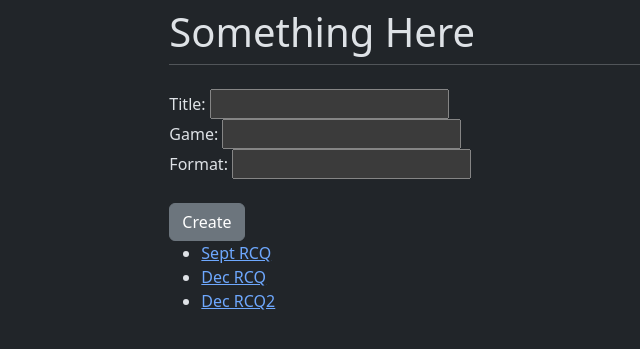
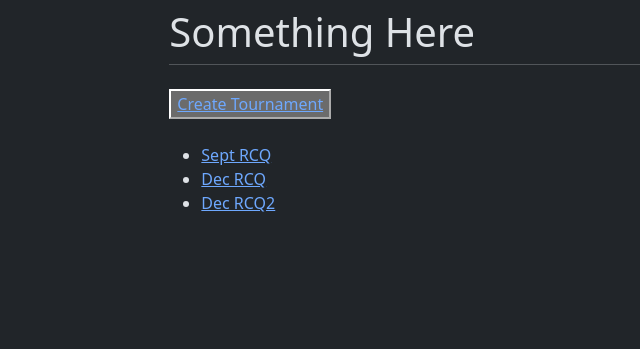
Before and after one commit to jake-mauney/CardCollector, a Django app: page /tournament/ in a window 1280 px wide. Shown: the part 56-405 px from the top of the page, without its empty margins (48-688 px from the left). Run offline with Django 5.2, Linux system fonts and the light colour scheme; data comes from the database, SQL or seed files in the repository; both versions use the stored data as it was after the commit.

```diff
--- a/tournament/templates/tournament/tourhome.html
+++ b/tournament/templates/tournament/tourhome.html
@@ -2,13 +2,10 @@
 
 {% block content %}
 
-{% if form %}
-<form method="POST">
-    {% csrf_token %}
-    {{ form }}</br>
-    <button type="submit" class="btn btn-secondary">Create</button>
-</form>
-{% endif %}
+<button><a href = "/tournament/create">Create Tournament</a></button>
+
+<br>
+</br>
 
 {% if TourList %}
     <ul>
@@ -20,4 +17,6 @@
     <p>No tournaments are available.</p>
 {% endif %}
 
+
+
 {% endblock %}
--- a/tournament/urls.py
+++ b/tournament/urls.py
@@ -4,5 +4,6 @@ from . import views
 urlpatterns = [
     path("", views.TourHome, name="tourhome"),
     path("create", views.TourCreate, name="tourcreate"),
-    path("<str:tour_id>/", views.TourDetails, name="tourdetail")
+    path("<str:tour_id>/", views.TourDetails, name="tourdetail"),
+    path("register/<str:tour_id>/", views.Register, name="register")
 ]
--- a/tournament/views.py
+++ b/tournament/views.py
@@ -4,7 +4,9 @@ from .models import Tournament, Registration, Match
 
 def TourCreate(request):
 
-    return render (request, "tournament/createtour.html")
+    form = TournamentCreateForm(request.POST or None)
+    context = {"form": form}
+    return render (request, "tournament/createtour.html", context)
 
 def TourHome(request):
     TourList = Tournament.objects.all()
@@ -22,5 +24,11 @@ def TourHome(request):
 
 def TourDetails(request, tour_id):
     tournament = Tournament.objects.get(pk=tour_id)
+    RegPlayers = Registration.objects.filter(tournament = tour_id)
+    context = {"Tournament": tournament, "Players": RegPlayers}
+    return render(request, "tournament/tourdetail.html", context)
+
+def Register(request, tour_id):
+    tournament = Tournament.objects.get(pk=tour_id)
     context = {"Tournament": tournament}
-    return render(request, "tournament/details", context)
+    return render(request, "tournament/register.html", context)
```
Also changed, not shown: tournament/templates/tournament/createtour.html (+7 -1 lines), tournament/templates/tournament/register.html (added, +7 -0 lines), tournament/templates/tournament/tourdetail.html (+12 -3 lines), db.sqlite3.
